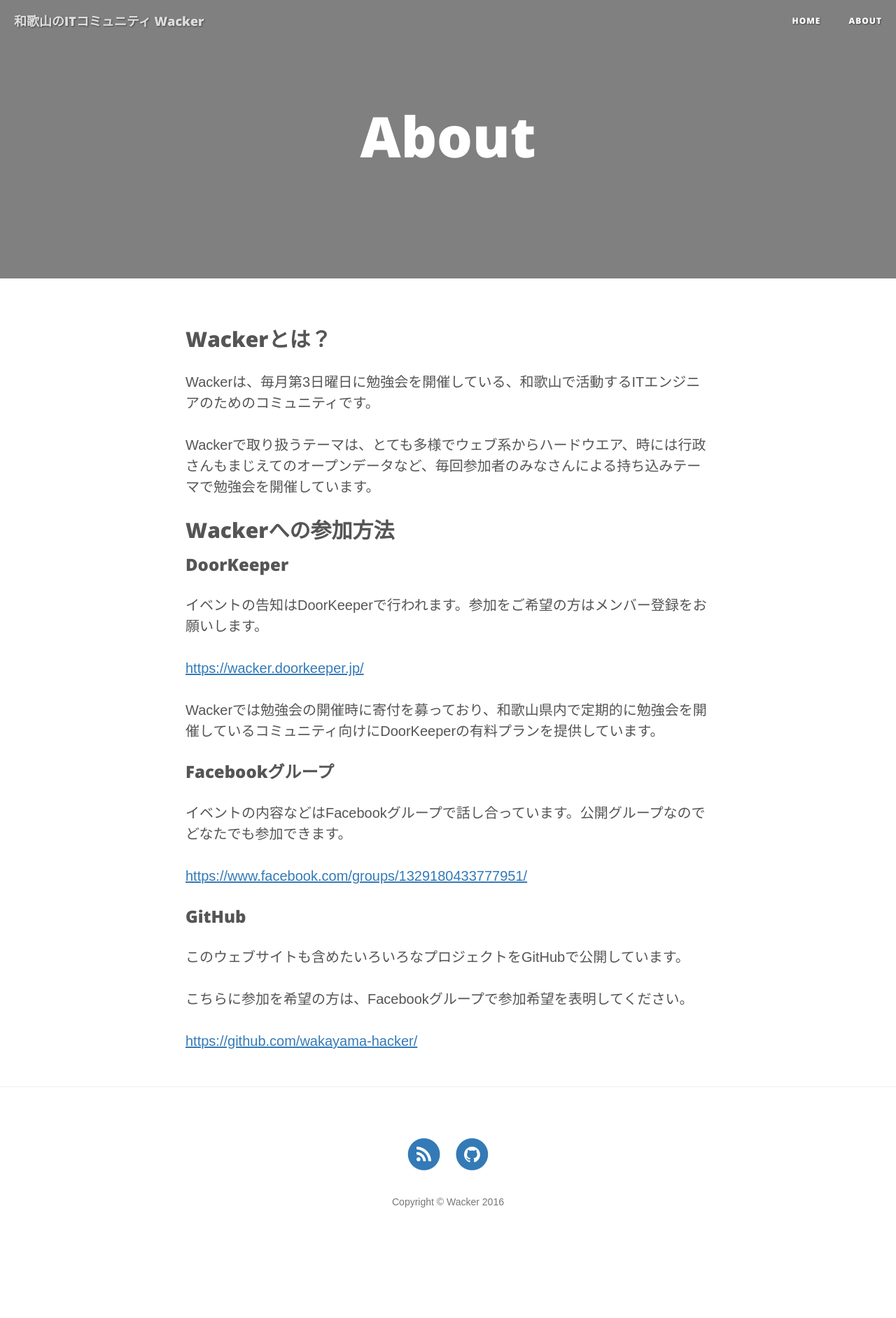
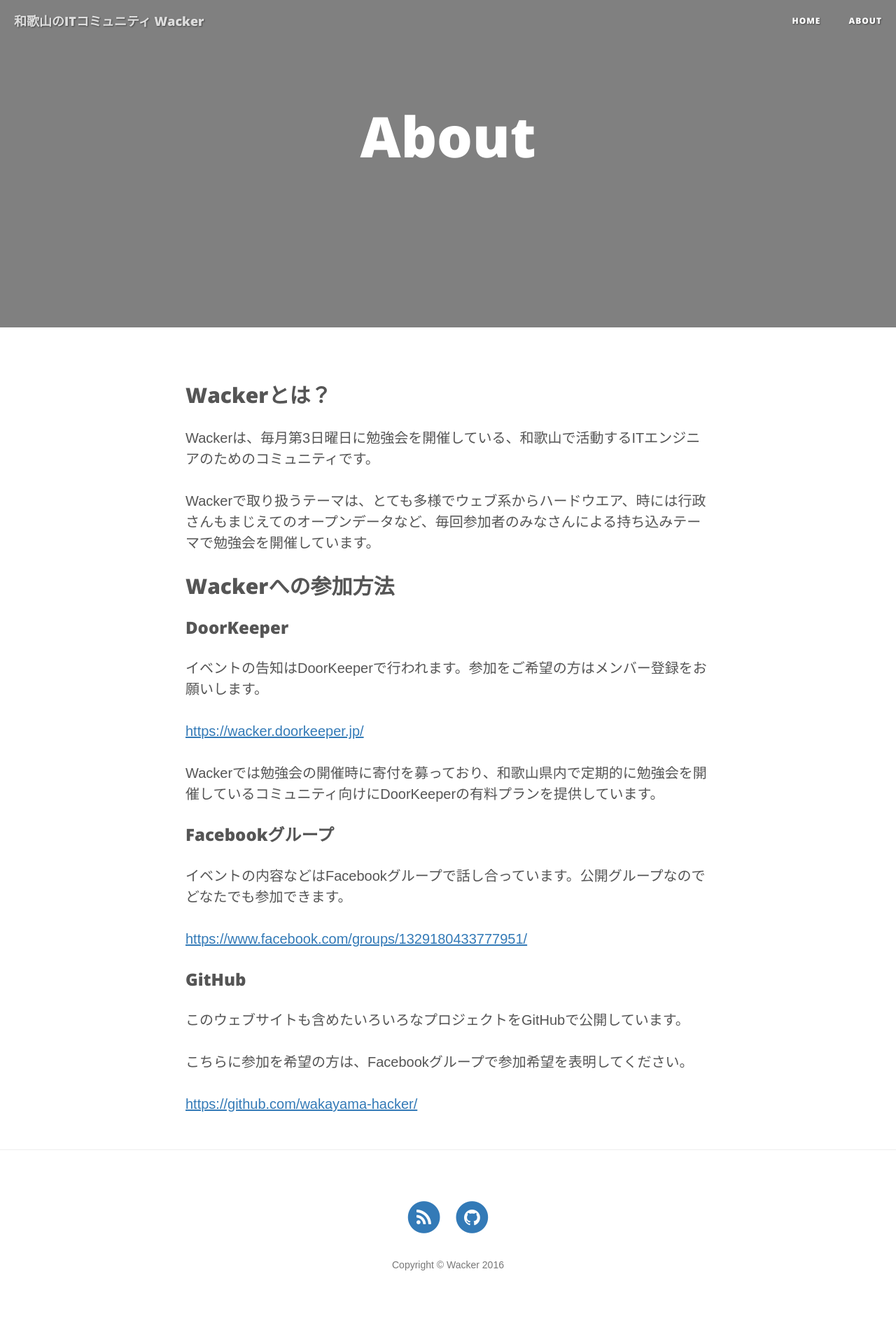
Before and after one commit to wakayama-hacker/wacker.io, a Jekyll site: the page built from about.md, in a window 1280 px wide. Shown: the whole page at 70% size. Built offline with Jekyll 4.4.1, drawn with Linux system fonts in a browser that asks for light colours; nearby versions of some CDN libraries; before the commit the page ends 1794 px from its top, so only the background shows below that.

Commit message:
update styles

```diff
--- a/css/clean-blog.css
+++ b/css/clean-blog.css
@@ -24,6 +24,14 @@ h5,
 h6 {
   font-family: 'Open Sans', 'Helvetica Neue', Helvetica, Arial, sans-serif;
   font-weight: 800;
+}
+.container h1,
+.container h2,
+.container h3,
+.container h4,
+.container h5,
+.container h6 {
+  margin: 1em 0;
 }
 a:hover,
 a:focus {
```
Also changed, not shown: less/clean-blog.less (+12 -0 lines), css/clean-blog.min.css.
